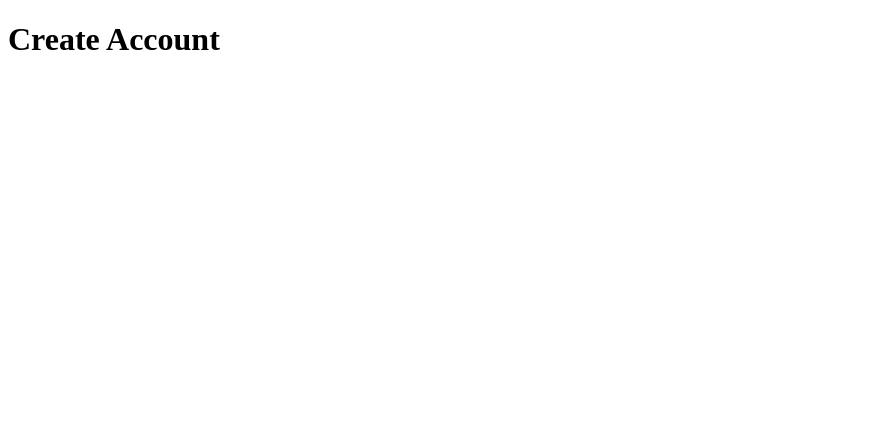
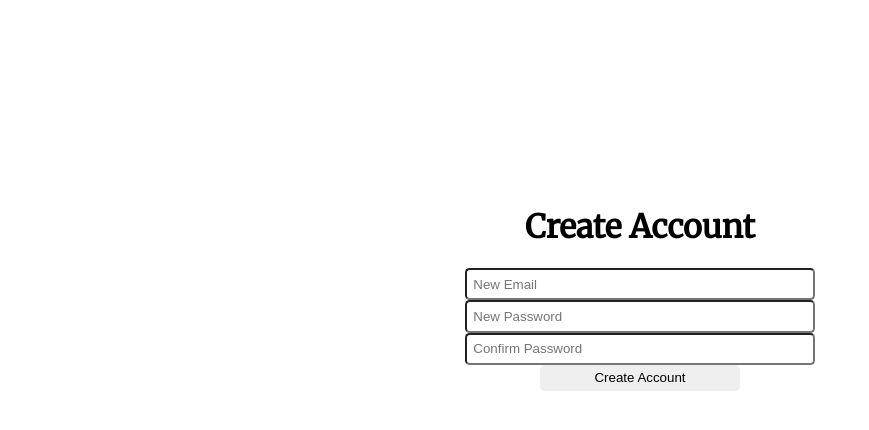
Before and after one commit to MathyouMB/Classify, a React (Create React App) app: page /signup in a window 1280 px wide. Shown: the top 430 px of the page, without its empty margins (0-869 px from the left). Built offline with nearby package versions, Linux system fonts and the light colour scheme.

Commit message:
Signup page styled

```diff
--- a/src/components/LoginPage.js
+++ b/src/components/LoginPage.js
@@ -21,8 +21,8 @@ function LoginPage() {
           <img src={logo} alt="nope" />
         </div>
         <div className="Login-input">
-          <input type="text" name="email" value={email} onChange={updateEmail} />
-          <input type="text" name="password" value={password} onChange={updatePassword} />
+          <input type="text" name="email" placeholder="Email" value={email} onChange={updateEmail} />
+          <input type="text" name="password" placeholder="Password" value={password} onChange={updatePassword} />
           <button>Login</button>
           <Link to="/signup">Sign Up</Link>
         </div>
--- a/src/components/SignupPage.js
+++ b/src/components/SignupPage.js
@@ -2,6 +2,23 @@ import React, { useEffect, useState } from 'react';
 import '../style/signup.scss';
 
 function SignupPage() {
+
+    let [newEmail,setNewEmail] = useState("");
+    let [newPassword, setNewPassword] = useState("");
+    let [checkPassword, setCheckPassword] = useState("");
+    const updateNewEmail = (event) => {
+        setNewEmail(event.target.value);
+        //console.log("email: "+newEmail);
+    }
+    const updateNewPassword = (event) => {
+        setNewPassword(event.target.value);
+        //console.log("new password: "+newPassword);
+    }
+    const updateCheckPassword = (event) => {
+        setCheckPassword(event.target.value);
+        //console.log("check password: "+checkPassword);
+    }
+
     return (
       <div className="Signup-page">
         <div className="Signup-elements">
@@ -9,7 +26,10 @@ function SignupPage() {
                 <h1>Create Account</h1>
             </div>
             <div className="Signup-input">
-
+                <input type="text" name="newEmail" placeholder="New Email" value={newEmail} onChange={updateNewEmail} />
+                <input type="text" name="newPassword" placeholder="New Password" value={newPassword} onChange={updateNewPassword} />
+                <input type="text" name="checkPassword" placeholder="Confirm Password" value={checkPassword} onChange={updateCheckPassword} />
+                <button>Create Account</button>
             </div>
         </div>
       </div>
--- a/src/style/signup.scss
+++ b/src/style/signup.scss
@@ -0,0 +1,50 @@
+@import url("https://fonts.googleapis.com/css?family=Merriweather&display=swap");
+
+.Signup-page{
+    display:flex;
+    height: 100vh;
+    justify-content: center;
+    align-items: center;
+}
+
+.Signup-elements{
+    display:flex;
+    flex-direction: column;
+    align-items: center;
+    width: 50vw;
+    margin-bottom: 30vh;
+}
+
+.Signup-text{
+    h1{
+        font-family: 'Merriweather', serif;
+    }
+}
+
+.Signup-input{
+    display:flex;
+    flex-direction: column;
+    input{
+        padding: 0.5em;
+        width: 95vw;
+        border-radius: 0.35em;
+        max-width: 25em;
+        transition: 0.3s all;
+    }
+    input:hover{
+        background-color: #d2d2d2;
+    }
+    button{
+        padding: 0.4em;
+        border-radius: 0.35em;
+        width: 85vw;
+        max-width: 15em;
+        align-self: center;
+        transition: 0.3s all;
+        border: none;
+    }
+    button:hover{
+        background-color: #b4b4b4;
+        box-shadow: 0.25em 0.25em 0.2em #d3d3d3;
+    }
+}
```
